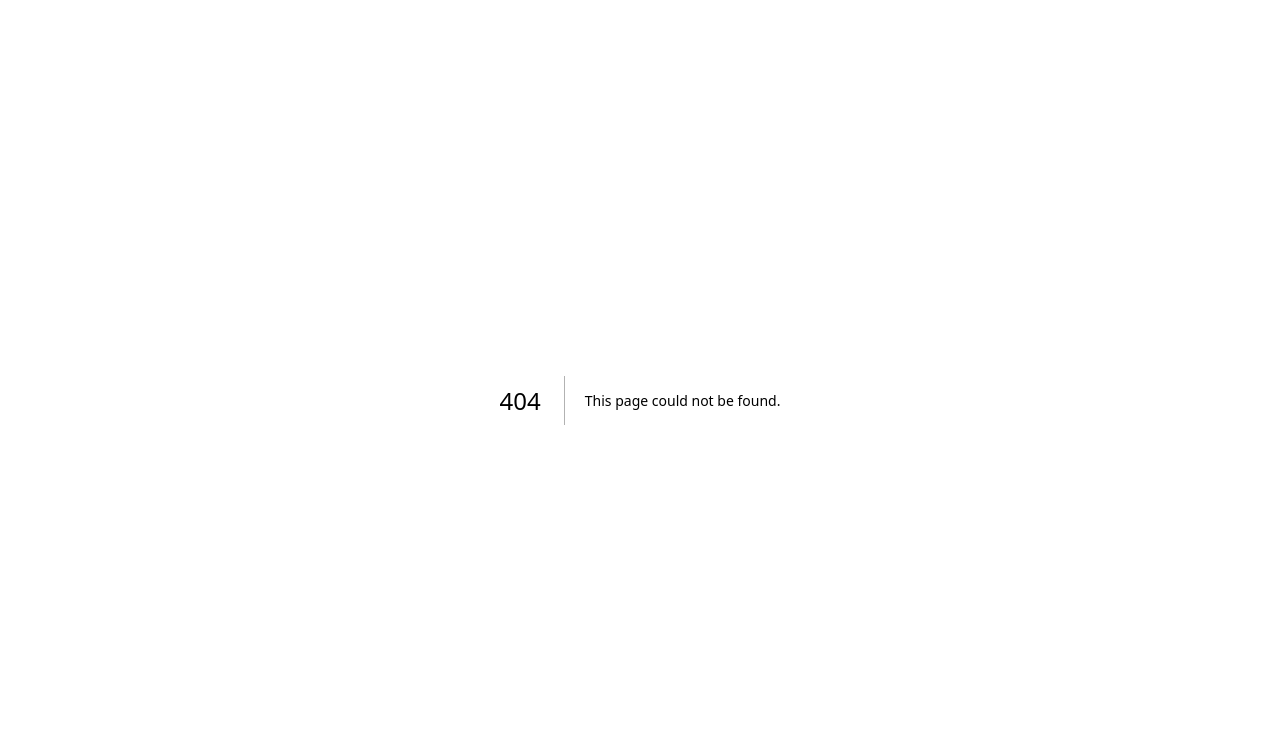
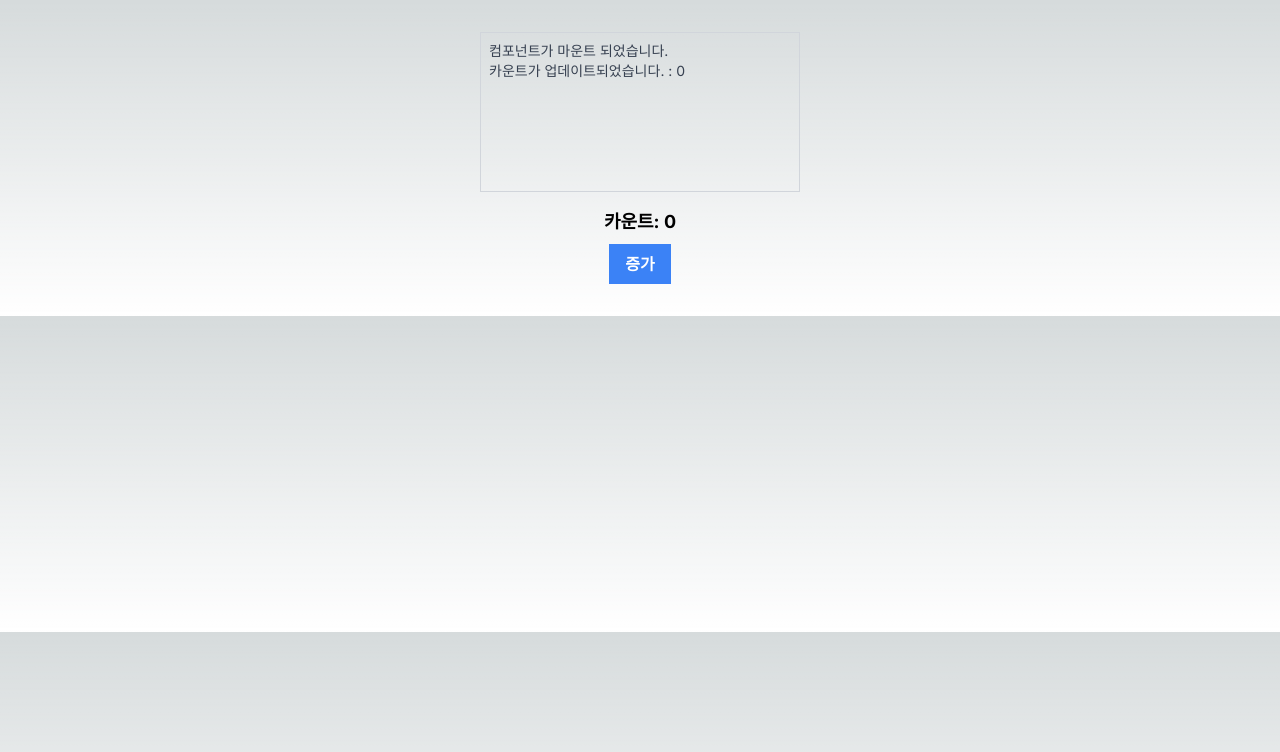
Before and after one commit to haejin-park/next_boilerplate, a Next.js app: page /effect in a window 1280 px wide. Before the commit this address had no page. Shown: the top 752 px of the page. Built offline with nearby package versions, Linux system fonts and the light colour scheme.

Commit message:
useEffect

```diff
--- /dev/null
+++ b/app/effect/counter-effect.tsx
@@ -0,0 +1,43 @@
+'use client';
+
+import { useEffect, useState } from "react";
+
+function CounterEffect() {
+    const [count, setCount] = useState(0);
+    const [messages, setMessages] = useState<string[]>([]);
+
+    // 컴포넌트 마운트 후 실행됩니다.
+    useEffect(() => {
+        setMessages(prev => [...prev, '컴포넌트가 마운트 되었습니다.']);
+        console.log('컴포넌트가 마운트 되었습니다.');
+        // 컴포넌트 언마운트 시 실행될 클린업 함수입니다.
+        return () => {
+            setMessages(prev => [...prev, '컴포넌트가 언마운트 되었습니다.']);
+            console.log('컴포넌트가 언마운트 되었습니다.');
+        }
+    }, [])
+
+    // count상태가 변경될 때마다 실행됩니다.
+    useEffect(() => {
+        setMessages(prev => [...prev, `카운트가 업데이트되었습니다. : ${count}`]);
+        console.log(`카운트가 업데이트되었습니다. :${count}`);
+    }, [count]);
+
+    return(
+        <div className="flex flex-col items-center justify-center p-4">
+            <div className="h-40 p-2 mb-4 overflow-auto border border-gray-300 w-80">
+                {messages.map((msg, index) => (
+                    <p key={index} className="text-sm text-gray-700">{msg}</p>
+                ))}
+            </div>
+            <div className="flex flex-col items-center">
+                <p className="mb-2 text-lg font-bold">카운트: {count}</p>
+                <button
+                    onClick={() => setCount(count+1)}
+                    className="px-4 py-2 font-semibold text-white bg-blue-500 hover:bg-blue-700"
+                >증가</button>
+            </div>
+        </div>
+    )
+}
+export default CounterEffect;
--- /dev/null
+++ b/app/effect/page.tsx
@@ -0,0 +1,9 @@
+import CounterEffect from "./counter-effect";
+
+export default function Page() {
+    return (
+        <main className="flex flex-col p-4 space-y-2">
+            <CounterEffect />
+        </main>
+    )
+}
```
